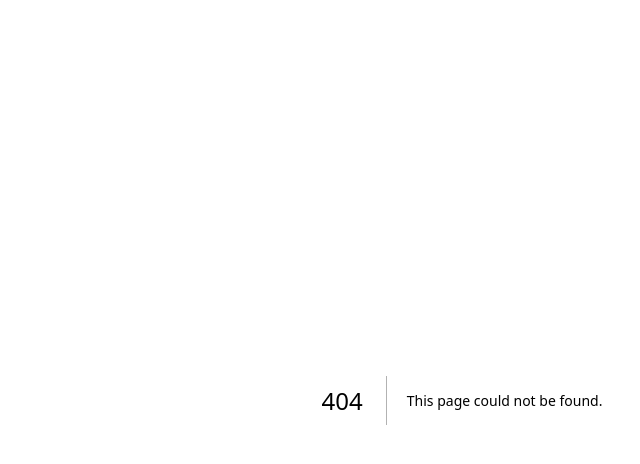
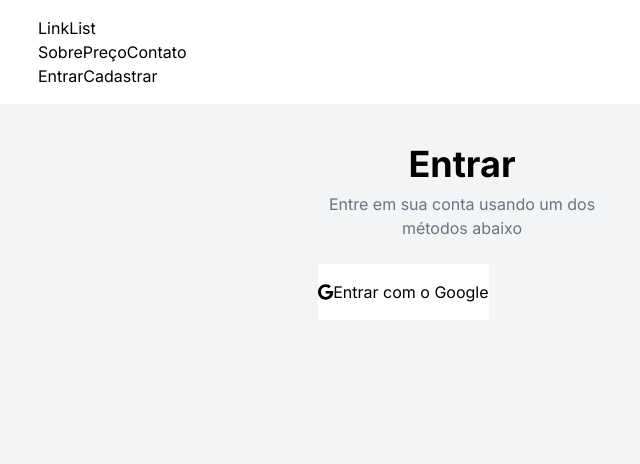
Before and after one commit to FlavioAraujo23/Linklist, a Next.js app: page /login in a window 1280 px wide. Before the commit this address had no page. Shown: the top 464 px of the page, without its empty margins (178-818 px from the left). Built offline with nearby package versions, Linux system fonts and the light colour scheme.

Commit message:
:sparkles: feat: Adicionei o componente LoginWithGoogle

```diff
--- /dev/null
+++ b/src/Components/buttons/LoginWithGoogle.js
@@ -0,0 +1,14 @@
+'use client';
+import { FontAwesomeIcon } from "@fortawesome/react-fontawesome";
+import { faGoogle } from "@fortawesome/free-brands-svg-icons";
+
+export default function LoginWithGoogle() {
+  return (
+    <button
+     onClick={() => {}}
+     className="bg-white shadow text-center w-full py-4 flex gap-3 items-center justify-center">
+      <FontAwesomeIcon icon={faGoogle} className="h-6"/>
+      <span>Entrar com o Google</span>
+    </button>
+  )
+}
--- a/src/app/layout.js
+++ b/src/app/layout.js
@@ -1,5 +1,6 @@
 import { Inter } from 'next/font/google'
 import './globals.css'
+import Header from '@/Components/Header'
 
 const inter = Inter({ subsets: ['latin'] })
 
@@ -11,7 +12,15 @@ export const metadata = {
 export default function RootLayout({ children }) {
   return (
     <html lang="en">
-      <body className={inter.className}>{children}</body>
+      <body className={inter.className}>
+        <main>
+          <Header />
+          <div className='max-w-4xl mx-auto p-6 '>
+            {children}
+          </div>
+        </main>
+
+      </body>
     </html>
   )
 }
--- /dev/null
+++ b/src/app/login/page.js
@@ -0,0 +1,19 @@
+import LoginWithGoogle from "@/Components/buttons/LoginWithGoogle";
+
+
+export default function LoginPage() {
+  return (
+    <div>
+      <div className="p-4 max-w-xs mx-auto">
+        <h1 className="text-4xl font-bold text-center mb-2">
+          Entrar
+        </h1>
+        <p className="text-center mb-6 text-gray-500">
+          Entre em sua conta usando um dos métodos abaixo
+        </p>
+        <LoginWithGoogle />
+      </div>
+
+    </div>
+  )
+}
--- a/src/app/page.js
+++ b/src/app/page.js
@@ -1,12 +1,11 @@
-import Header from '@/Components/Header'
+
 import Image from 'next/image'
 import Link from 'next/link'
 
 export default function Home() {
   return (
     <main>
-      <Header />
-      <section className='p-6 pt-32 max-w-4xl mx-auto'>
+      <section className='pt-32'>
         <div className='max-w-md mb-8'>
           <h1 className='text-6xl font-bold'>
             Seu único link <br/> para tudo
```
Also changed, not shown: package.json (+9 -5 lines), 1 other file (tests, documents, lock files or other folders).
